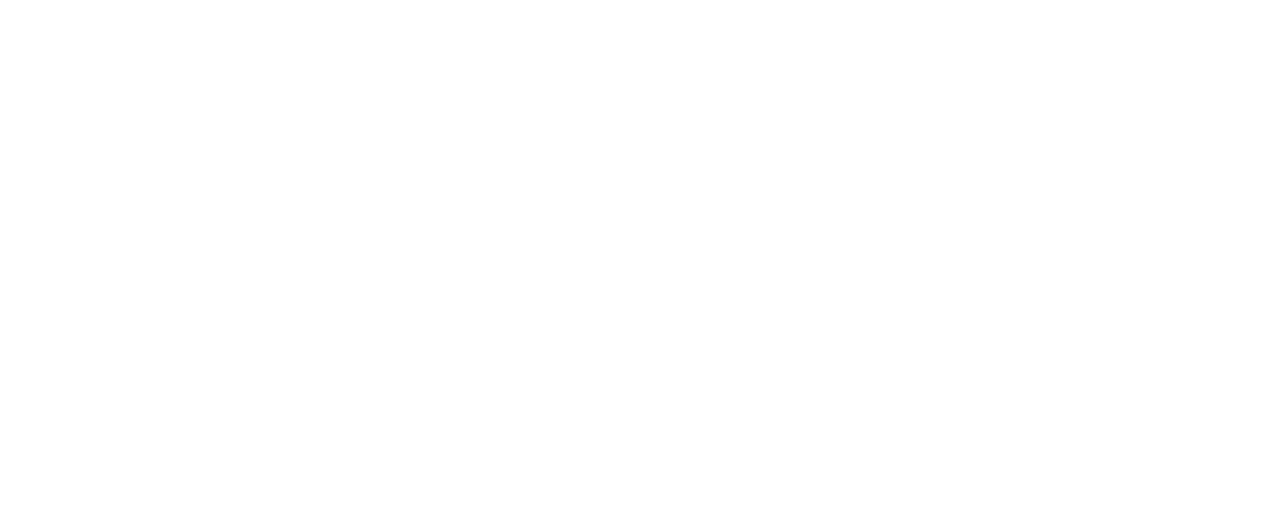
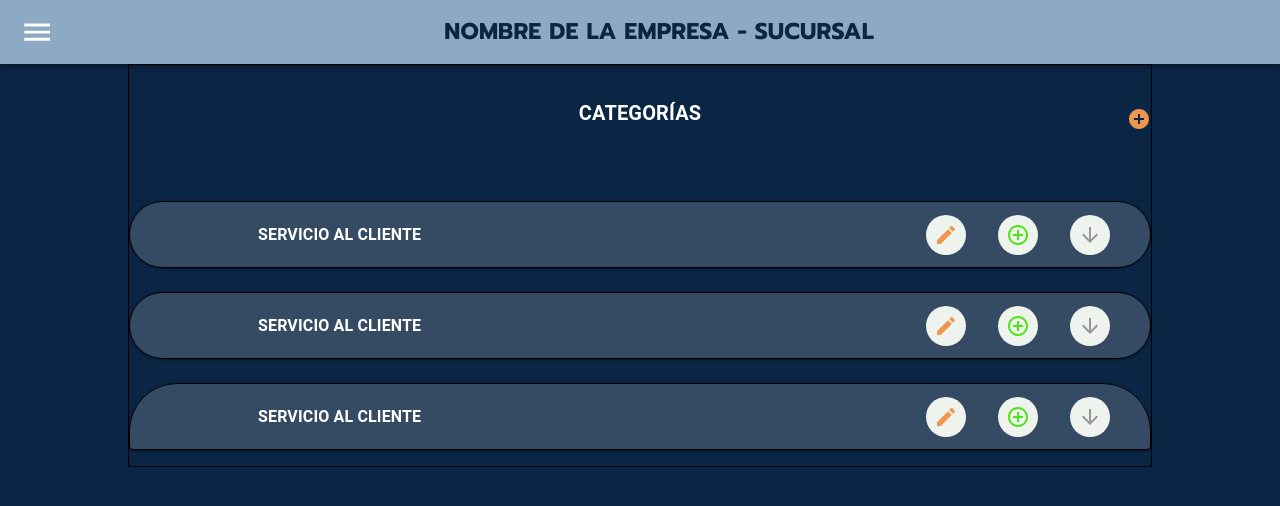
Before and after one commit to JeronimoCortez/ProyectoFinalProg3, a React (Vite) app in the folder vite-project/: page /category in a window 1280 px wide. Before the commit this address had no page. Shown: the top 506 px of the page. Built offline with nearby package versions, Linux system fonts and the light colour scheme.

Commit message:
Creando componentes de Labels de Categoria

```diff
--- a/vite-project/src/Components/screens/Categories/Categories.tsx
+++ b/vite-project/src/Components/screens/Categories/Categories.tsx
@@ -1,4 +1,13 @@
-import { Box, createTheme, ThemeProvider } from "@mui/material";
+import {
+  Box,
+  createTheme,
+  CssBaseline,
+  ThemeProvider,
+  Typography,
+} from "@mui/material";
+import CustomHeaderWithDrawer from "../../ui/Drawer/Drawer";
+import { AddButton } from "../../ui/AddButton/AddButton";
+import { CategoryLabel } from "../../ui/CategoryLabel/CategoryLabel";
 
 const theme = createTheme({
   typography: {
@@ -10,6 +19,56 @@
   return (
     <Box sx={{ backgroundColor: "#0B2545", minHeight: "100vh" }}>
       <ThemeProvider theme={theme}></ThemeProvider>
+      <CssBaseline />
+      <CustomHeaderWithDrawer />
+      <Box
+        sx={{ display: "flex", flexDirection: "column", alignItems: "center" }}
+      >
+        <Box
+          sx={{
+            border: "1px solid black",
+            display: "flex",
+            flexDirection: "column",
+            position: "relative",
+            width: "80vw",
+          }}
+        >
+          <Typography
+            variant="h6"
+            sx={{
+              display: "flex",
+              color: "#fff",
+              fontWeight: "bold",
+              marginTop: 4,
+              marginBottom: 8,
+              justifyContent: "center",
+              alignItems: "center",
+            }}
+          >
+            CATEGORÍAS
+          </Typography>
+
+          {/* AGREGAR CATEGORÍA */}
+          <Box
+            className="addButton"
+            sx={{ position: "absolute", top: 34, right: -24 }}
+          >
+            <AddButton onAddClick={() => {}} isCompany={false} />
+          </Box>
+
+          {/* SERVICIO AL CLIENTE */}
+
+          <CategoryLabel />
+
+          {/* VENTAS Y MARKETING */}
+
+          <CategoryLabel />
+
+          {/* ADMINISTRACIÓN Y FINANZAS */}
+
+          <CategoryLabel />
+        </Box>
+      </Box>
     </Box>
   );
 };
--- a/vite-project/src/Components/screens/Home/Home.tsx
+++ b/vite-project/src/Components/screens/Home/Home.tsx
@@ -10,8 +10,14 @@
 import styles from "./Home.module.css";
 import { AddButton } from "../../ui/AddButton/AddButton";
 import { IEmpresa } from "../../../types/dtos/empresa/IEmpresa";
-import { FC, useState } from "react";
+import { FC, useEffect, useState } from "react";
 import { CreateBranch } from "../../ui/CreateBranch/CreateBranch";
+import { useAppDispatch, useAppSelector } from "../../../hooks/redux";
+import { RootState } from "../../../redux/store/store";
+import { EmpresaService } from "../../../services/EmpresaService";
+import { SucursalService } from "../../../services/SucursalService";
+import { setCompanies } from "../../../redux/slices/companySlice";
+import { setBranches } from "../../../redux/slices/branchSlice";
 
 const API_URL = import.meta.env.VITE_BASE_URL;
 const theme = createTheme({
@@ -25,6 +31,8 @@
     (state: RootState) => state.company.companies
   );
 
+  const branches = useAppSelector((state: RootState) => state.branch.branches);
+
   //Instanciamos servicios
   const serviceCompany = new EmpresaService(API_URL + "/empresas");
   const serviceBranch = new SucursalService(API_URL + "/sucursales");
@@ -32,6 +40,7 @@
 
   // Estado para renderizar las sucursales de la empresa seleccionada
   const [companyActive, setCompanyActive] = useState<IEmpresa>();
+  const [isModalOpen, setIsModalOpen] = useState(false);
 
   const activateCompany = (company: IEmpresa) => {
     setCompanyActive(company);
@@ -48,6 +57,12 @@
     await serviceBranch.getSucursalByEmpresaId(idEmpresa).then((sucursales) => {
       setBranches(sucursales);
     });
+  };
+
+  const openModal = (modalType: string) => {
+    if (modalType === "addBranch") {
+      setIsModalOpen(true);
+    }
   };
 
   useEffect(() => {
@@ -91,7 +106,7 @@
               />
             ))}
           </Box>
-          <AddButton typeAdd="Company" isCompany={true} />
+          <AddButton isCompany={true} onAddClick={() => {}} />
         </Box>
 
         {/* Seccion sucursales */}
--- /dev/null
+++ b/vite-project/src/Components/ui/AddButtonLabel/AddButtonLabel.module.css
@@ -0,0 +1,14 @@
+.AddButtonCategoryContainer {
+  background-color: #eef4ed;
+  width: 40px;
+  height: 40px;
+  border-radius: 50%;
+  display: flex;
+  justify-content: center;
+  align-items: center;
+  margin-right: 1rem;
+}
+.AddButtonCategory {
+  font-size: 18px;
+  color: #4ce415;
+}
--- /dev/null
+++ b/vite-project/src/Components/ui/AddButtonLabel/AddButtonLabel.tsx
@@ -0,0 +1,10 @@
+import AddButtonCategoryIcon from "@mui/icons-material/AddCircleOutlineOutlined";
+import styles from "./AddButtonLabel.module.css";
+
+export const AddButtonLabel = () => {
+  return (
+    <div className={`${styles.AddButtonCategoryContainer}`}>
+      <AddButtonCategoryIcon className={`${styles.AddButtonCategory}`} />
+    </div>
+  );
+};
--- /dev/null
+++ b/vite-project/src/Components/ui/CategoryLabel/CategoryLabel.tsx
@@ -0,0 +1,88 @@
+import {
+  Accordion,
+  AccordionDetails,
+  AccordionSummary,
+  Box,
+  IconButton,
+  List,
+  ListItem,
+  Typography,
+} from "@mui/material";
+import { DownButton } from "../DownButton/DownButton";
+import { EditButton } from "../EditButton/EditButton";
+import { AddButtonLabel } from "../AddButtonLabel/AddButtonLabel";
+
+export const CategoryLabel = () => {
+  return (
+    <Accordion
+      sx={{
+        borderRadius: "3rem",
+        border: "1px solid black",
+        margin: "0.5rem 0",
+        backgroundColor: "rgba(217, 217, 217, 0.2)",
+        color: "#fff",
+        marginBottom: 2,
+      }}
+    >
+      <AccordionSummary
+        aria-controls="panel1a-content"
+        id="panel1a-header"
+        expandIcon={<DownButton />}
+        sx={{
+          display: "flex",
+          justifyContent: "space-between",
+          alignItems: "center",
+          padding: "0 1rem",
+          minHeight: "65px",
+          "& .MuiAccordionSummary-content": {
+            margin: 0,
+          },
+          borderRadius: "3rem 3rem 0 0",
+        }}
+      >
+        <Typography
+          sx={{
+            flexGrow: 1,
+            textAlign: "left",
+            marginLeft: "12vh",
+            marginTop: 2,
+            color: "#fff",
+            fontWeight: "bold",
+            paddingLeft: "1rem",
+          }}
+          variant="body1"
+        >
+          SERVICIO AL CLIENTE
+        </Typography>
+        <Box
+          sx={{
+            display: "flex",
+            gap: "1rem",
+            alignItems: "center",
+          }}
+        >
+          <IconButton>
+            <EditButton isCompany={false} onEditClick={() => {}} />
+          </IconButton>
+          <IconButton>
+            <AddButtonLabel />
+          </IconButton>
+        </Box>
+      </AccordionSummary>
+      <AccordionDetails
+        sx={{
+          borderRadius: "0 0 3rem 3rem",
+          padding: "1rem",
+        }}
+      >
+        <List sx={{ marginLeft: "18vh", marginTop: "-3vw" }}>
+          <ListItem sx={{ color: "#fff" }}>Atención al cliente</ListItem>
+          <ListItem sx={{ color: "#fff" }}>Soporte técnico</ListItem>
+          <ListItem sx={{ color: "#fff" }}>
+            Gestión de quejas y reclamaciones
+          </ListItem>
+        </List>
+      </AccordionDetails>
+    </Accordion>
+  );
+};
--- /dev/null
+++ b/vite-project/src/Components/ui/DownButton/DownButton.module.css
@@ -0,0 +1,16 @@
+.downButtonContainer {
+  width: 40px;
+  height: 40px;
+  justify-content: center;
+  align-items: center;
+  border-radius: 50%;
+  display: flex;
+  background-color: #eef4ed;
+  cursor: pointer;
+  margin-right: 3vh;
+  margin-left: 1vh;
+}
+.downIcon {
+  font-size: 18px;
+  color: #969696;
+}
--- /dev/null
+++ b/vite-project/src/Components/ui/DownButton/DownButton.tsx
@@ -0,0 +1,10 @@
+import DownIcon from "@mui/icons-material/ArrowDownward";
+import styles from "./DownButton.module.css";
+
+export const DownButton = () => {
+  return (
+    <div className={`${styles.downButtonContainer}`}>
+      <DownIcon className={`${styles.downIcon}`} />
+    </div>
+  );
+};
--- a/vite-project/src/routes/AppRouter.tsx
+++ b/vite-project/src/routes/AppRouter.tsx
@@ -1,13 +1,13 @@
 import { Route, Routes } from "react-router-dom";
 import { Home } from "../Components/screens/Home/Home";
-import { Allergens } from "../Components/screens/Allergens/Allergens";
+import { Categories } from "../Components/screens/Categories/Categories";
 
 export const AppRouter = () => {
   return (
     <>
       <Routes>
         <Route path="/" element={<Home />}></Route>
-        <Route path="/allergen" element={<Allergens />}></Route>
+        <Route path="/category" element={<Categories />}></Route>
       </Routes>
     </>
   );
```
Also changed, not shown: vite-project/src/Components/screens/Allergens/Allergens.tsx (+8 -7 lines).
